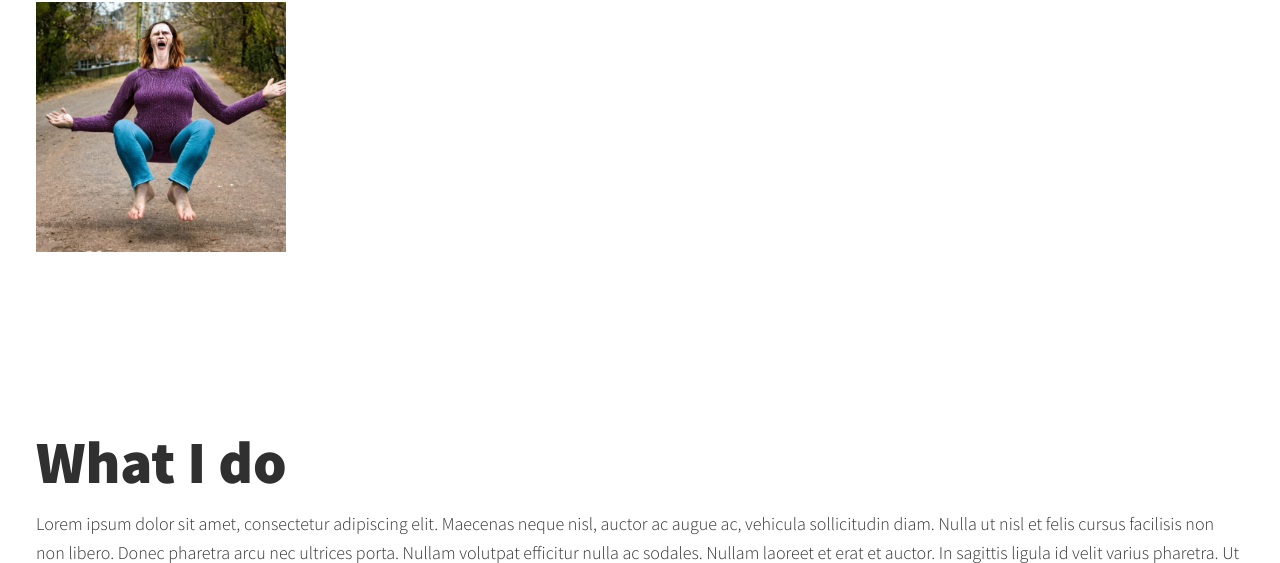
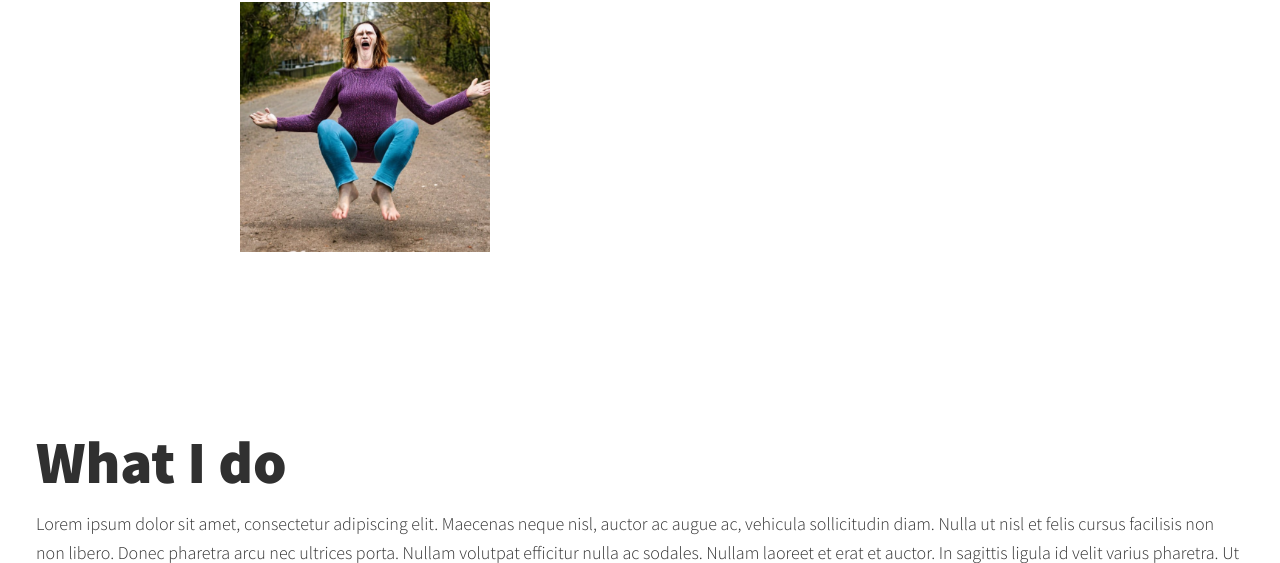
Before and after one commit to daminim1/Admin_testing, a plain HTML site: page index.html in a window 1280 px wide. Shown: the part 601-1164 px from the top of the page. Drawn offline with nearby package versions, Linux system fonts and the light colour scheme.

Commit message:
Update style.css
added width and margin to the intro display

```diff
--- a/css/style.css
+++ b/css/style.css
@@ -105,6 +105,8 @@ nav{ display: none; }
 @media (min-width: 600px) {
 	.intro {
 		display: grid;
+		width: min-content;
+		margin: 0 auto;
 		column-gap: 1em;
 		grid-template-areas:
 			"img title"
```
